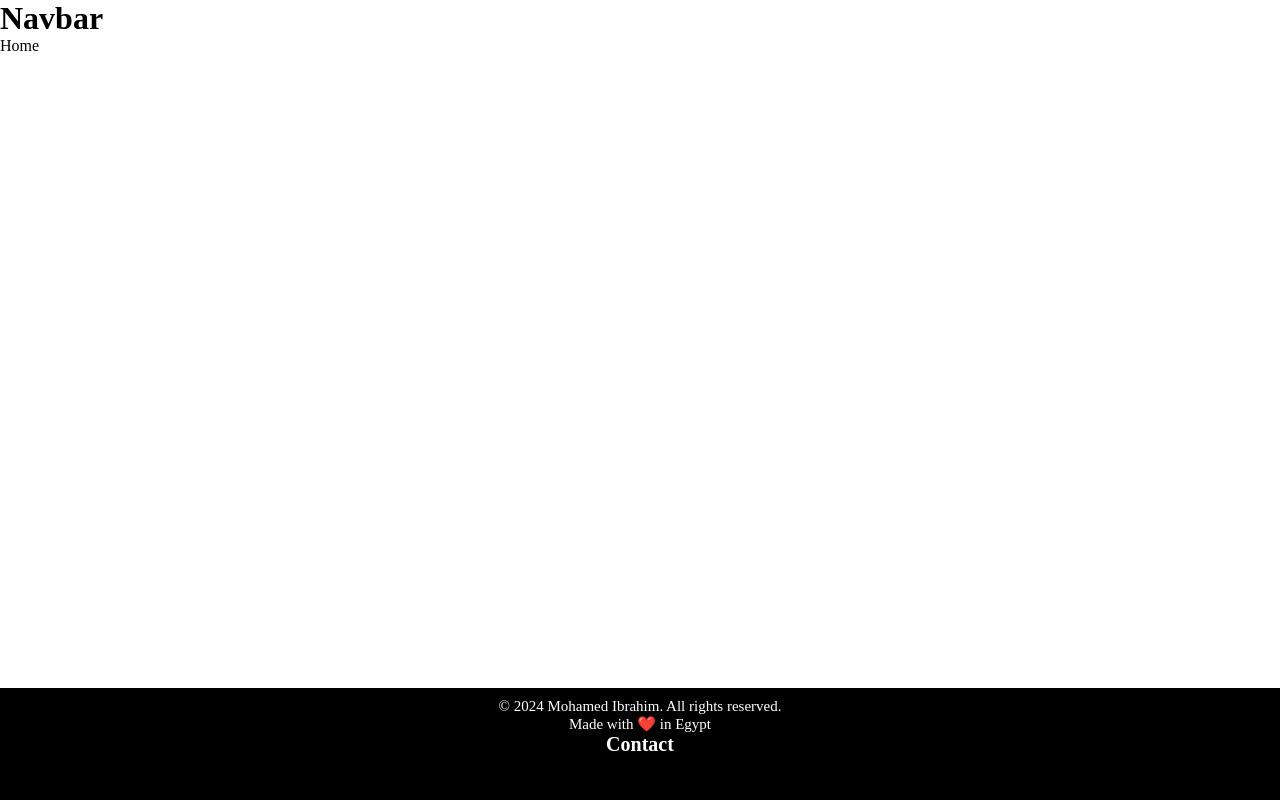
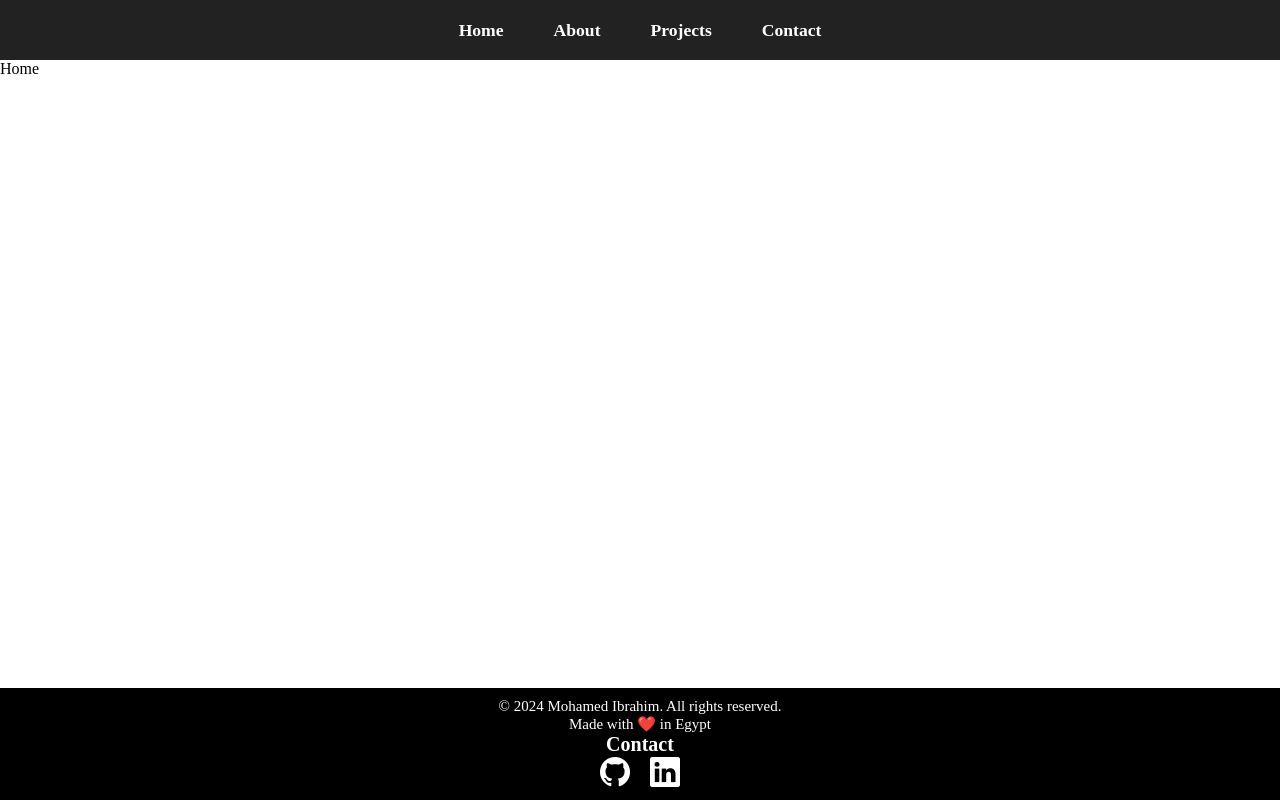
Before and after one commit to Mohamedibrahimfe/myPortfolio, a React (Create React App) app in the folder my_portfolio/: page / in a window 1280 px wide. Built offline with nearby package versions, Linux system fonts and the light colour scheme.

Commit message:
add bootstrap

```diff
--- a/my_portfolio/package.json
+++ b/my_portfolio/package.json
@@ -6,6 +6,7 @@
     "@testing-library/jest-dom": "^5.17.0",
     "@testing-library/react": "^13.4.0",
     "@testing-library/user-event": "^13.5.0",
+    "bootstrap-icons": "^1.11.3",
     "react": "^18.3.1",
     "react-dom": "^18.3.1",
     "react-router-dom": "^6.26.2",
--- a/my_portfolio/src/App.js
+++ b/my_portfolio/src/App.js
@@ -1,12 +1,19 @@
 import "./App.css";
-import React from "react";
-import { Routes, Route, createRoutesFromElements, createBrowserRouter , RouterProvider, } from "react-router-dom";
+import "../node_modules/bootstrap-icons/font/bootstrap-icons.css";
+
+import {
+  Route,
+  createRoutesFromElements,
+  createBrowserRouter,
+  RouterProvider,
+} from "react-router-dom";
 
 import RootLayOut from "./Layout/RootLayOut";
 
 import Home from "./pages/Home";
 import About from "./pages/About";
 import Projects from "./pages/Projects";
+import Contact from "./pages/Contact";
 import NotFound from "./pages/NotFound";
 const router = createBrowserRouter(
   createRoutesFromElements(
@@ -14,6 +21,7 @@ const router = createBrowserRouter(
       <Route index element={<Home />} />
       <Route path="/about" element={<About />} />
       <Route path="/projects" element={<Projects />} />
+      <Route path="/contact" element={<Contact />} />
       <Route path="*" element={<NotFound />} />
     </Route>
   )
--- a/my_portfolio/src/components/Navbar.jsx
+++ b/my_portfolio/src/components/Navbar.jsx
@@ -1,10 +1,27 @@
-import React from "react";
-
+import { NavLink } from "react-router-dom";
 const Navbar = () => {
   return (
-    <div>
-      <h1>Navbar</h1>
-    </div>
+    <nav className="navbar">
+      <ul className="nav-links">
+        <li>
+          <NavLink to="/">Home</NavLink>
+        </li>
+        <li>
+          <NavLink to="/about">About</NavLink>
+        </li>
+        <li>
+          <NavLink to="/projects">Projects</NavLink>
+        </li>
+        <li>
+          <NavLink to="/contact">Contact</NavLink>
+        </li>
+      </ul>
+      <div className="burger">
+        <span></span>
+        <span></span>
+        <span></span>
+      </div>
+    </nav>
   );
 };
 
```
Also changed, not shown: 1 other file (tests, documents, lock files or other folders).
